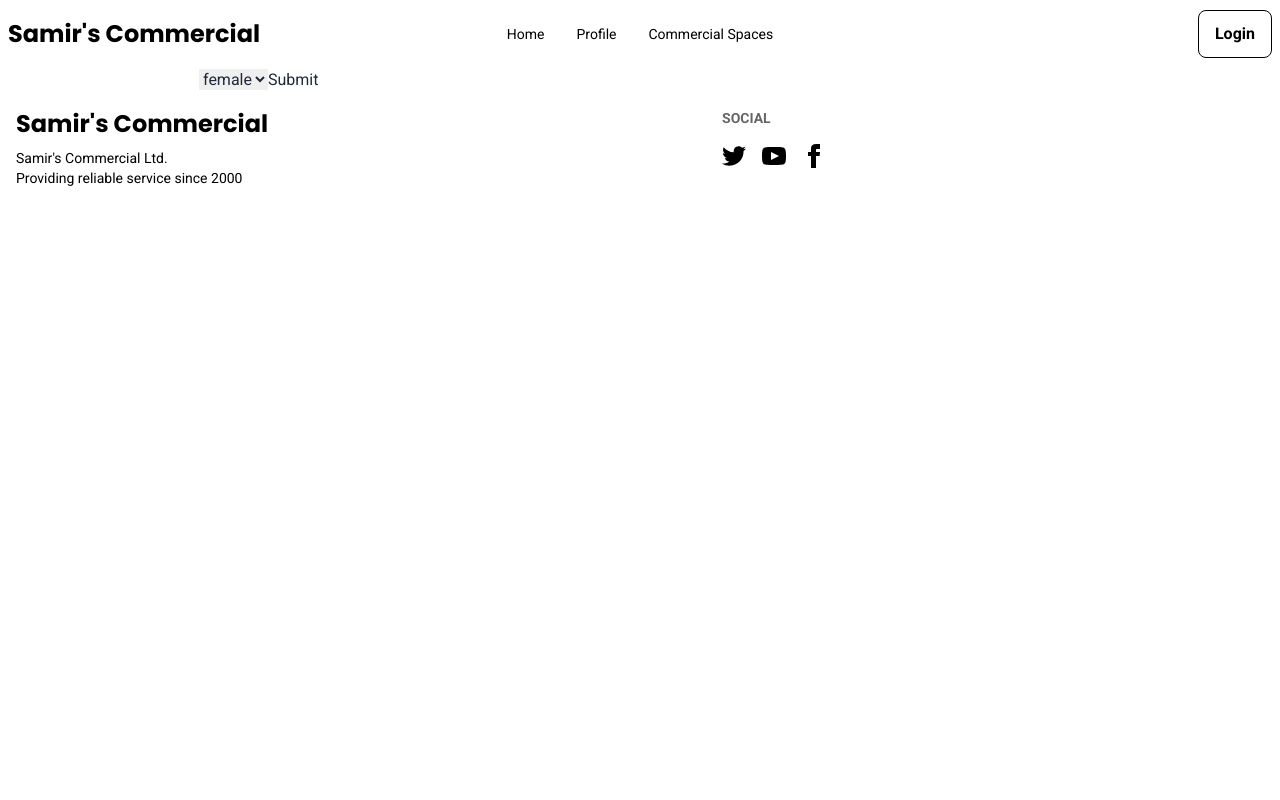
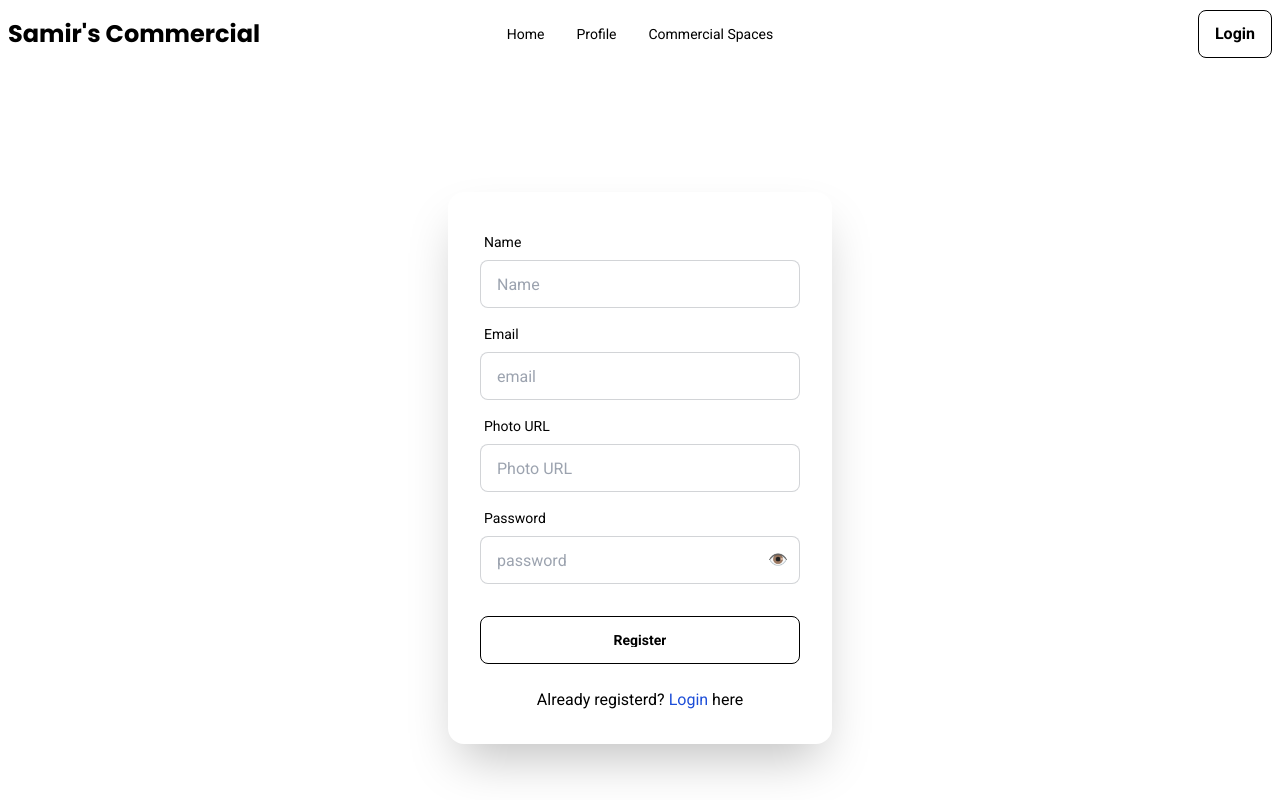
Before and after one commit to Allsamir/Samir-s-Commercial, a React (Vite) app: page /register in a window 1280 px wide. Shown: the top 800 px of the page. Built offline with nearby package versions, Linux system fonts and the light colour scheme; no server answers.

Commit message:
Register page done

```diff
--- a/package.json
+++ b/package.json
@@ -13,10 +13,12 @@
     "firebase": "^10.11.0",
     "localforage": "^1.10.0",
     "match-sorter": "^6.3.4",
+    "prop-types": "^15.8.1",
     "react": "^18.2.0",
     "react-dom": "^18.2.0",
     "react-hook-form": "^7.51.3",
     "react-router-dom": "^6.22.3",
+    "react-toastify": "^10.0.5",
     "sort-by": "^1.2.0"
   },
   "devDependencies": {
--- a/src/Pages/Register.jsx
+++ b/src/Pages/Register.jsx
@@ -1,21 +1,101 @@
+import { useContext, useState} from "react";
 import { useForm } from "react-hook-form"
+import { Link } from "react-router-dom"
+import { ToastContainer, toast } from 'react-toastify';
+import 'react-toastify/dist/ReactToastify.css';
+import { AuthContext } from "../provider/AuthProvider";
+
 const Register = () => {
-  const { register, handleSubmit } = useForm()
-  const onSubmit = (data) => {
-    const {firstName, gender} = data
-    console.log(firstName, gender)
+  const {register, handleSubmit} = useForm();
+  const [isPasswordVisiable, setPasswordVisiable] = useState(false);
+  const {createUser} = useContext(AuthContext);
+
+  const onSubmit = (data, event) => {
+    const {name, email, photoURL, password} = data;
+    const isValidPassword = /^(?=.*[a-z])(?=.*[A-Z]).{6,}$/.test(password);
+    if (isValidPassword) {
+      createUser(email, password)
+      .then(result => {
+        console.log(result.user)
+        showToastMessage();
+        event.target.reset()
+      })
+      .catch(error => {
+        console.error(error);
+        showToastMessage2();
+        event.target.reset()
+      });
+      console.log(name, photoURL)
+    } else {
+      showToastMessage3();
+    }
   }
 
+  const handleTogglePasswordVisibility = () => {
+    setPasswordVisiable(!isPasswordVisiable)
+  }
+
+  const showToastMessage = () => {
+    toast.success("Successfull Registation !", {
+      position: "top-right",
+    });
+  };
+  const showToastMessage2 = () => {
+    toast.error("Registation failed!", {
+      position: "top-right",
+    });
+  };
+  const showToastMessage3 = () => {
+    toast.error("Your password should contain an Upper & Lower case letter and at least 6 character", {
+      position: "top-right",
+    });
+  };
+
   return (
-    <form onSubmit={handleSubmit(onSubmit)}>
-      <input {...register("firstName")} />
-      <select {...register("gender")}>
-        <option value="female">female</option>
-        <option value="male">male</option>
-        <option value="other">other</option>
-      </select>
-      <input type="submit" />
-    </form>
+    <div className="hero min-h-screen mb-20">
+    <div className="card shrink-0 w-full max-w-sm shadow-2xl bg-white text-black">
+      <form className="card-body" onSubmit={handleSubmit(onSubmit)}>
+        <div className="form-control">
+          <label className="label">
+            <span className="label-text text-black">Name</span>
+          </label>
+          <input type="text" placeholder="Name" className="input input-bordered bg-white" required {...register("name")}/>
+        </div>
+        <div className="form-control">
+          <label className="label">
+            <span className="label-text text-black">Email</span>
+          </label>
+          <input type="email" placeholder="email" className="input input-bordered bg-white" required {...register("email")}/>
+        </div>
+        <div className="form-control">
+          <label className="label">
+            <span className="label-text text-black">Photo URL</span>
+          </label>
+          <input type="text" placeholder="Photo URL" className="input input-bordered bg-white" required {...register("photoURL")}/>
+        </div>
+        <div className="form-control">
+          <label className="label">
+            <span className="label-text text-black">Password</span>
+          </label>
+          <div className="relative">
+          <input type={isPasswordVisiable ? "text" : "password"} placeholder="password" className="input input-bordered bg-white w-full" required {...register("password")}/>
+           <button
+                    type="button"
+                    className="absolute inset-y-0 right-0 px-3 py-1 bg-transparent"
+                    onClick={handleTogglePasswordVisibility}
+                  >
+                    {isPasswordVisiable ? "🙈" : "👁️"}
+                  </button>
+          </div>
+        </div>
+        <div className="form-control mt-6">
+          <button className="btn btn-outline text-black"><input type="submit" value={"Register"}/></button>
+        </div>
+        <p className="pt-4 text-center">Already registerd? <Link to={"/login"} className="text-blue-700">Login</Link> here</p>
+      </form>
+    </div>
+    <ToastContainer />
+  </div>
   )
 }
 
--- a/src/components/Footer.jsx
+++ b/src/components/Footer.jsx
@@ -2,7 +2,7 @@
 
 const Footer = () => {
   return (
-          <footer className="footer p-4 bg-white text-black">
+  <footer className="footer px-4 py-20 bg-black text-white">
   <aside>
      <a className="text-2xl font-bold font-popins">Samir&apos;s Commercial</a>
     <p>Samir&apos;s Commercial Ltd.<br/>Providing reliable service since 2000</p>
--- a/src/main.jsx
+++ b/src/main.jsx
@@ -3,9 +3,12 @@ import ReactDOM from 'react-dom/client'
 import './index.css'
 import { RouterProvider } from 'react-router-dom'
 import router from './Router.jsx'
+import { AuthProvider } from './provider/AuthProvider.jsx'
 
 ReactDOM.createRoot(document.getElementById('root')).render(
   <React.StrictMode>
-    <RouterProvider router={router}></RouterProvider>
+    <AuthProvider>
+      <RouterProvider router={router}></RouterProvider>
+    </AuthProvider>
   </React.StrictMode>,
 )
--- /dev/null
+++ b/src/provider/AuthProvider.jsx
@@ -0,0 +1,31 @@
+import { createContext} from "react"
+import { auth } from "../config/firebase.config";
+import { createUserWithEmailAndPassword } from "firebase/auth";
+import PropTypes from "prop-types"
+
+const AuthContext = createContext(null);
+
+const AuthProvider = ({children}) => {
+
+
+          const createUser = (email, password) => {
+                   return createUserWithEmailAndPassword(auth, email, password)
+          }
+
+          const authInfo = {
+                    createUser
+          }
+
+
+  return (
+    <AuthContext.Provider value={authInfo}>
+          {children}
+    </AuthContext.Provider>
+  )
+}
+
+AuthProvider.propTypes = {
+          children: PropTypes.node.isRequired
+}
+
+export {AuthProvider, AuthContext}
```
Also changed, not shown: 1 other file (tests, documents, lock files or other folders).
